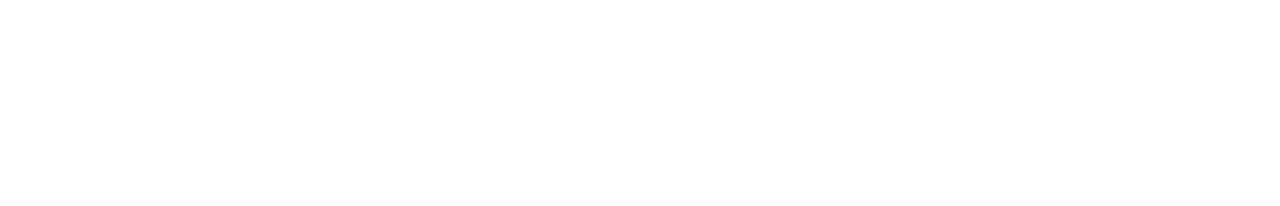
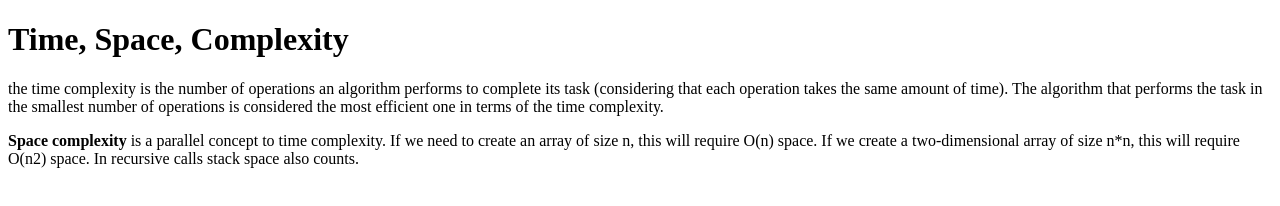
Before and after one commit to acciojob/time-and-space-complexity-shrija051101, a website: page main.html in a window 1280 px wide. Drawn offline with Linux system fonts and the light colour scheme.

Commit message:
created a submission

```diff
--- a/main.html
+++ b/main.html
@@ -10,7 +10,9 @@
 	<!-- the entire body must be written by student -->
     <script type="text/javascript" src="./script.js">
 </script>
-
+<h1>Time, Space, Complexity</h1>
+	<p>the time complexity is the number of operations an algorithm performs to complete its task (considering that each operation takes the same amount of time). The algorithm that performs the task in the smallest number of operations is considered the most efficient one in terms of the time complexity.</p>
+<p><b>Space complexity</b> is a parallel concept to time complexity. If we need to create an array of size n, this will require O(n) space. If we create a two-dimensional array of size n*n, this will require O(n2) space. In recursive calls stack space also counts.</p>
 </body>
 
 </html>
```
